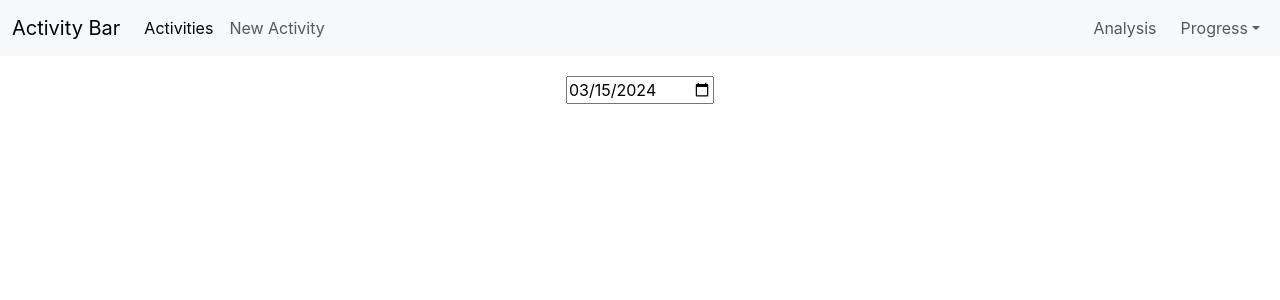
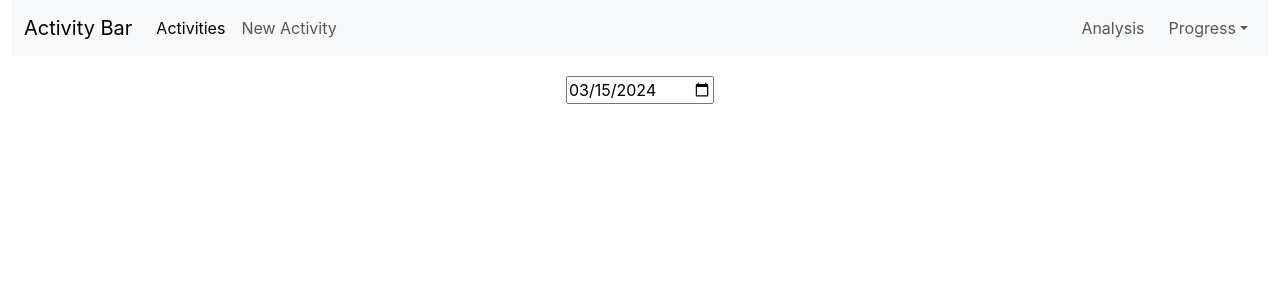
Before and after one commit to NithinGanna/Activity-Manager, a React (Create React App) app: page /Progress-1 in a window 1280 px wide. Shown: the top 300 px of the page. Built offline with nearby package versions, Linux system fonts and the light colour scheme; no server answers.

Commit message:
Update Progress1.js

```diff
--- a/src/Components/Progress1.js
+++ b/src/Components/Progress1.js
@@ -95,7 +95,7 @@ const DateWiseActivitiesBarGraph = () => {
     // };
 
     return (
-        <div>
+        <div className='container-fluid'>
             <Navbar />
             <div style={{ textAlign: 'center', marginTop: '20px' }}>
                 <input type="date" value={selectedDate} onChange={handleDateChange} />
```
